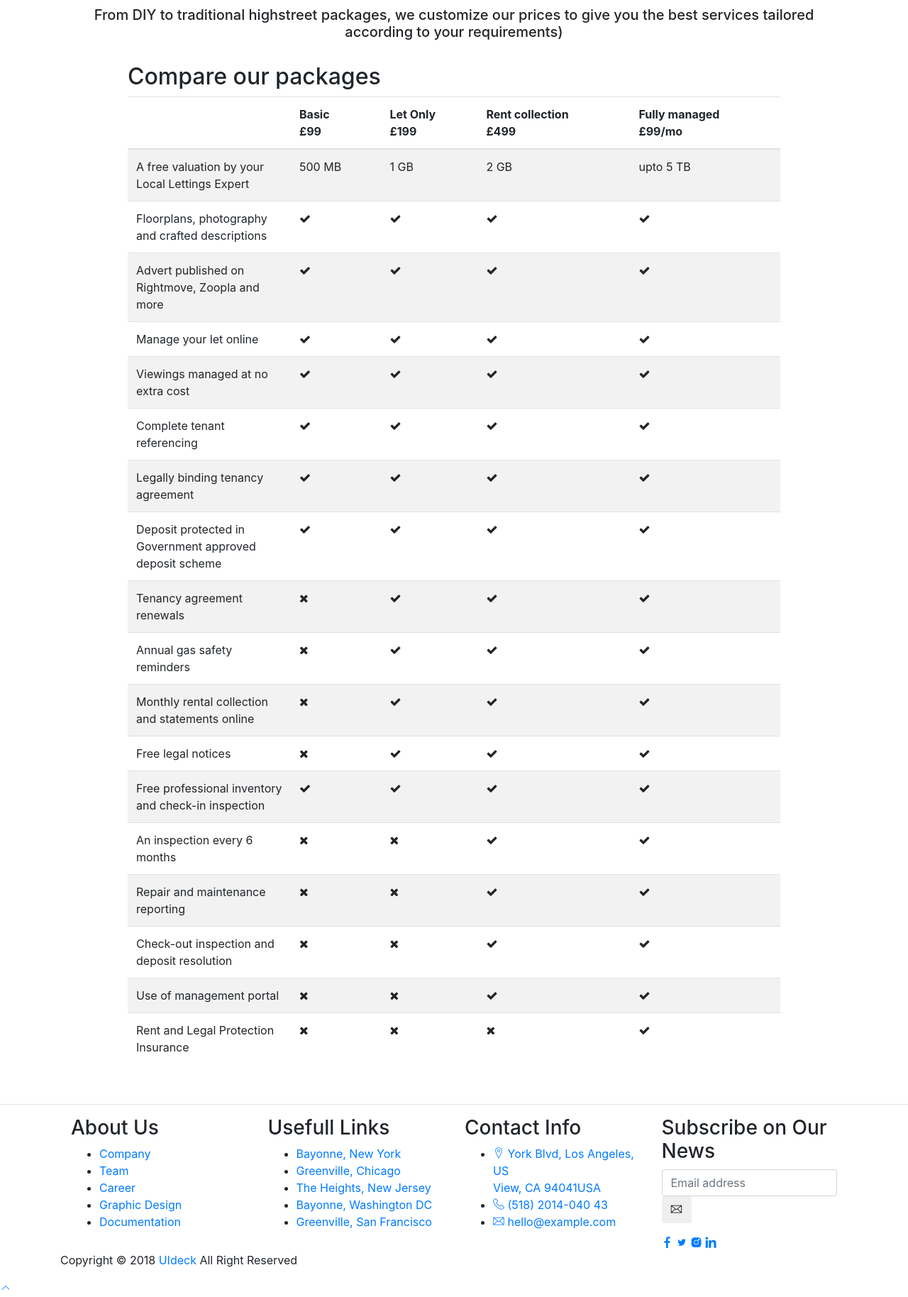
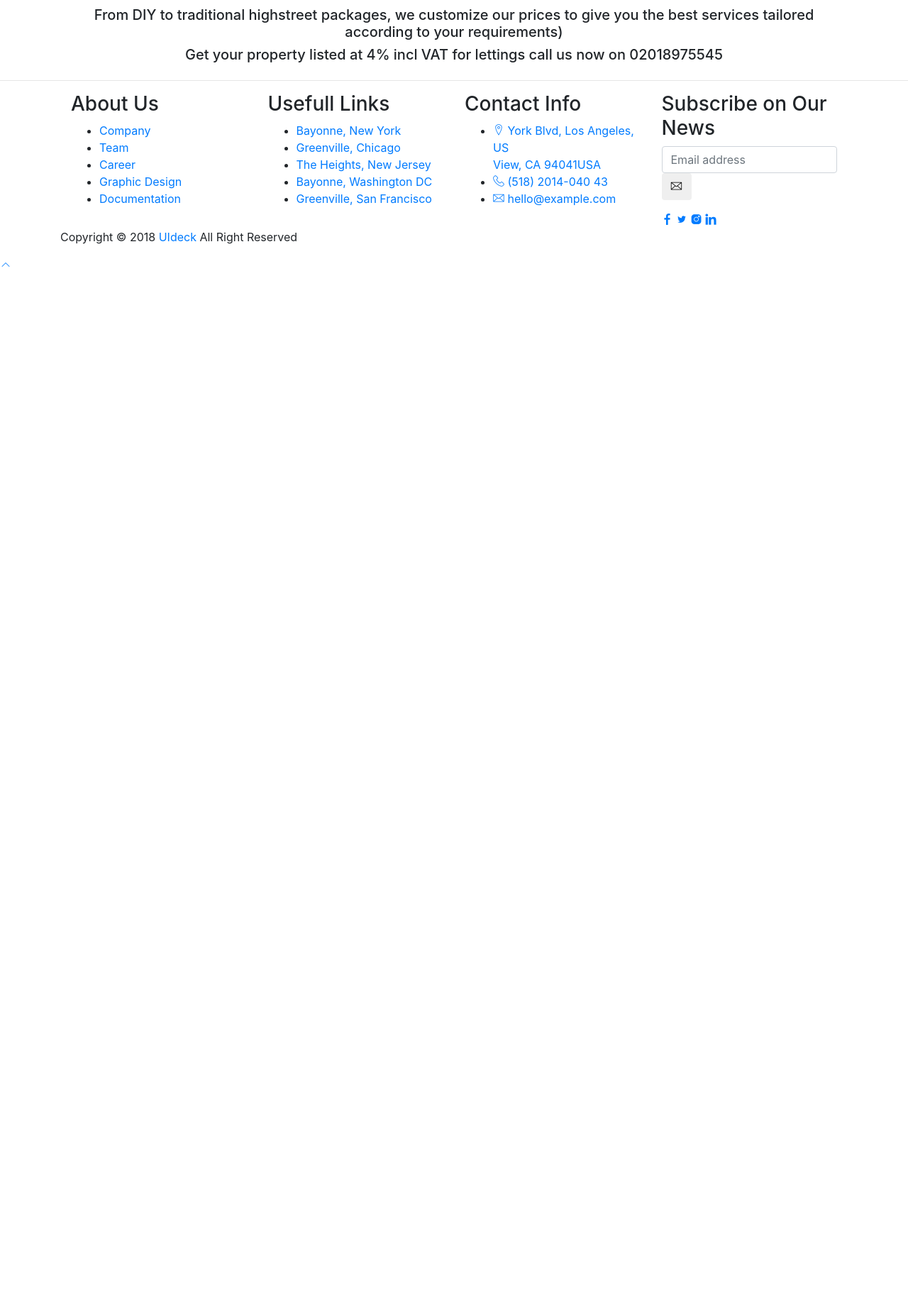
Before and after one commit to home30/homeprodnew, a Django app: page /landlords/ in a window 1280 px wide. Shown: the part 1593-3421 px from the top of the page at 71% size. After the commit the page ends 1969 px from the top, so only its background shows below. Run offline with Django 3.2, Linux system fonts and the light colour scheme; parts of the project's set-up code (start-up, migrations or seed data) failed here and were passed over; some libraries are stand-ins or nearby versions; some web fonts are replaced.

Commit message:
landlord change

```diff
--- a/mainapp/templates/mainapp/landlords.html
+++ b/mainapp/templates/mainapp/landlords.html
@@ -50,18 +50,22 @@ margin-bottom:1rem;
 From DIY to traditional highstreet packages, we customize our prices to give you the best services tailored according to your requirements)
 
 </h5>
+<h5>Get your property listed at 4% incl VAT for lettings call us now on 02018975545
+
+
+</h5>
             </div>
           </div>
         </div>
       </div>
  </section>
 
-<div class="container">
+<!-- <div class="container">
     <div class="row">
         <div class="col-md-10 my-4 mx-auto">
-            <h2 class="section-title">Compare our packages</h2>
+            <h2 class="section-title">Compare our packages</h2> -->
 
-            <div class="row">
+           <!--  <div class="row">
                 <div class="col-lg-12">
                     <div class="table-responsve">
                     <table class="table table-striped table-hover">
@@ -201,7 +205,7 @@ From DIY to traditional highstreet packages, we customize our prices to give you
                           <td><i class="fa fa-times"></i></td>
                           <td><i class="fa fa-check"></i></td>
                         </tr>
-
+ -->
 
 <!--                        <tr class="text-uppercase font-weight-bold">-->
 <!--                            <td></td>-->
@@ -210,7 +214,7 @@ From DIY to traditional highstreet packages, we customize our prices to give you
 <!--                            <td>$179/mo</td>-->
 <!--                            <td><a href>Contact us</a></td>-->
 <!--                        </tr>-->
-                      </tbody>
+                      <!-- </tbody> -->
 <!--                      <tfoot class="thead-inverse">-->
 <!--                        <tr>-->
 <!--                            <th class="w-25"></th>-->
@@ -220,12 +224,12 @@ From DIY to traditional highstreet packages, we customize our prices to give you
 <!--                            <th class=""></th>-->
 <!--                        </tr>-->
 <!--                      </tfoot>-->
-                    </table>
+  <!--                   </table>
                 </div>
                 </div>
             </div>
         </div>
     </div>
-</div>
+</div> -->
 <hr>
 {% endblock %}
```
